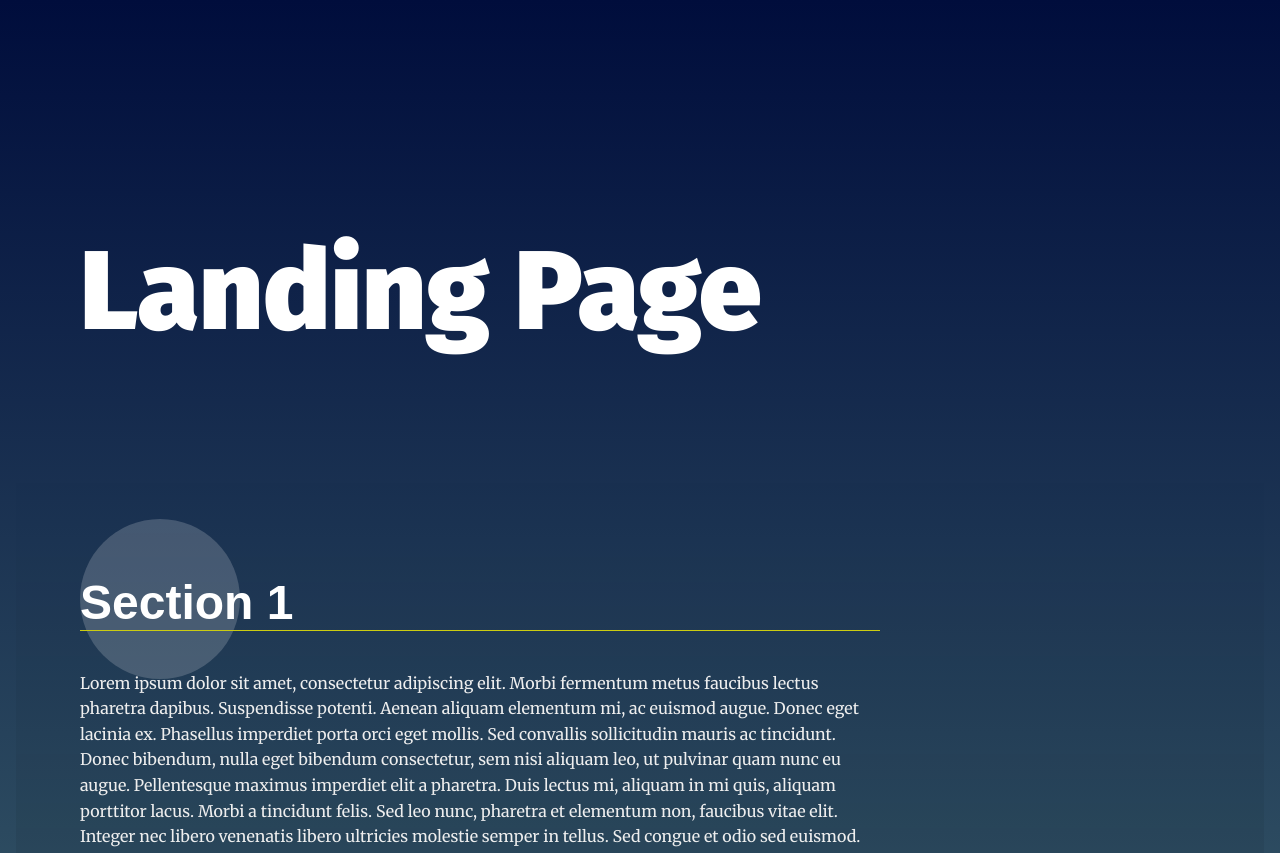
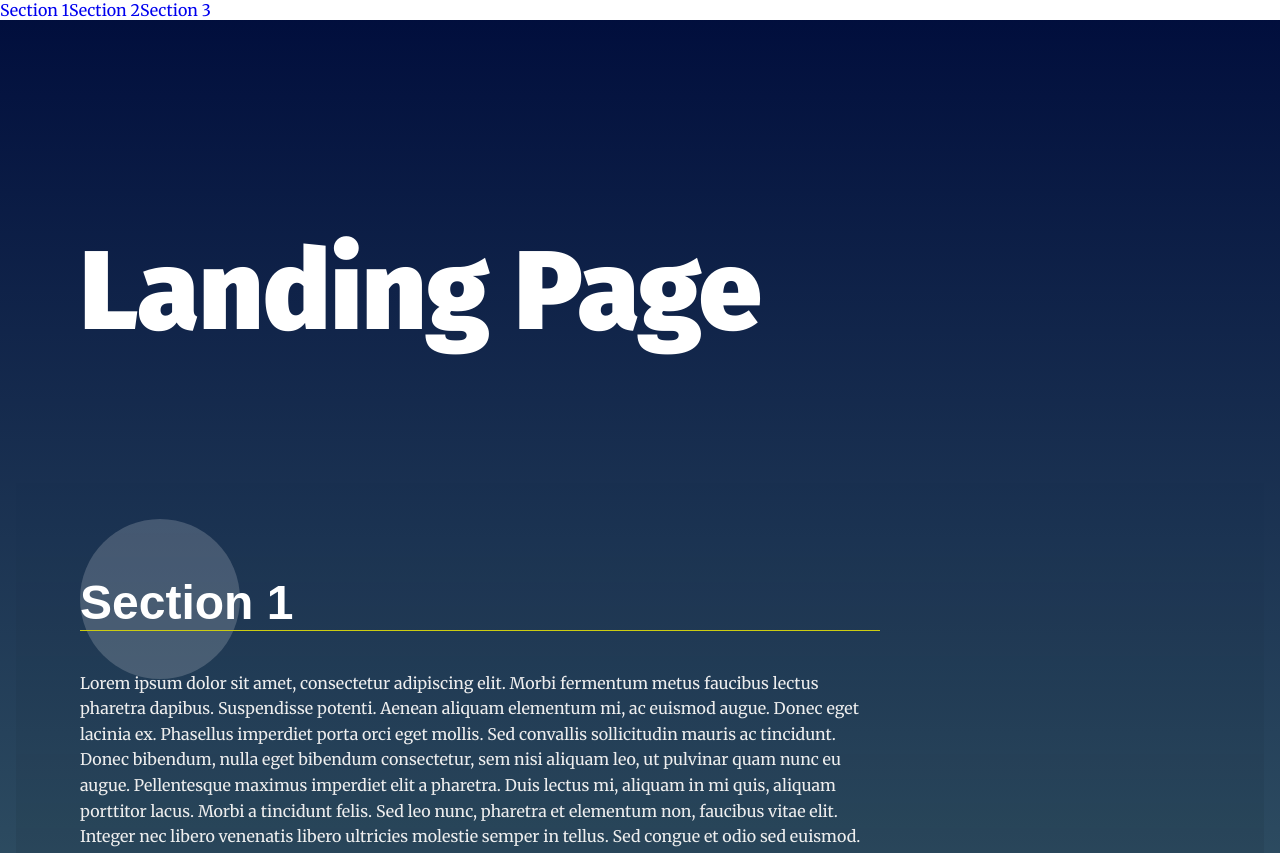
Before and after one commit to AbdussamadYisau/FrontEndNanodegree, a plain HTML site: page Project-2/index.html in a window 1280 px wide. Shown: the top 853 px of the page. Drawn offline with Linux system fonts and the light colour scheme.

Commit message:
Building Navbar dynamically

```diff
--- a/Project-2/css/styles.css
+++ b/Project-2/css/styles.css
@@ -65,13 +65,19 @@ section {
 
 /* Navigation Styles*/
 .navbar__menu ul {
+
+    list-style-type: none;
     padding-left: 0;
     margin: 0;
-    text-align: right;
+    /* text-align: right; */
 }
 
 .navbar__menu li {
     display: inline-block;
+}
+
+.navbar__menu ul li a {
+    text-decoration: none;
 }
 
 .navbar__menu .menu__link {
--- a/Project-2/js/app.js
+++ b/Project-2/js/app.js
@@ -18,6 +18,10 @@
  *
 */
 
+navBar = document.querySelector('nav');
+unordedList = navBar.querySelector('ul');
+
+sections = document.querySelectorAll('section');
 
 /**
  * End Global Variables
@@ -35,6 +39,21 @@
 
 // build the nav
 
+for (let index = 0; index < sections.length; index++) {
+    let link = document.createElement('li');
+
+    anchorTag = document.createElement('a');
+
+    anchorTag.setAttribute("href", "#");
+
+    anchorTag.innerHTML = `${sections[index].querySelector("h2").innerHTML}`;
+
+    link.appendChild(anchorTag);
+    unordedList.appendChild(link);
+
+
+    // navBar.appendChild(link);
+}
 
 // Add class 'active' to section when near top of viewport
 
```
Also changed, not shown: Project-2/index.html (+5 -1 lines).
